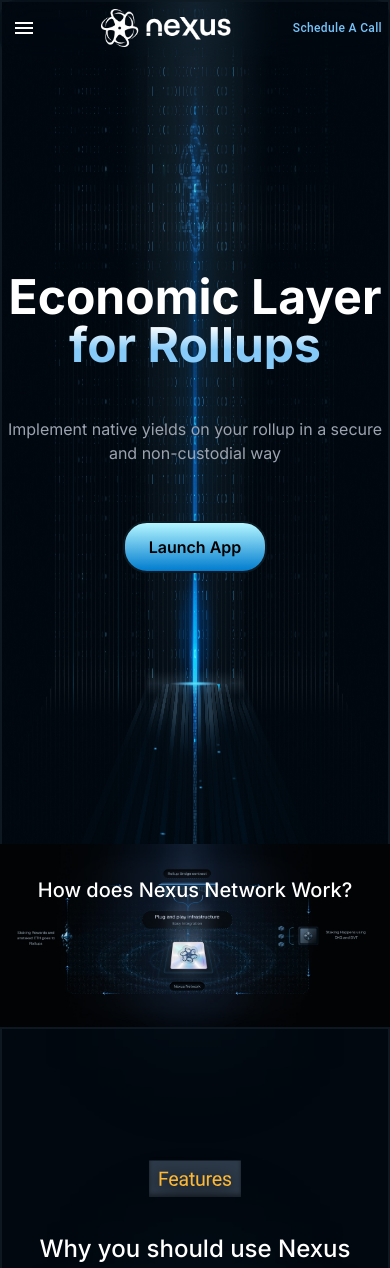
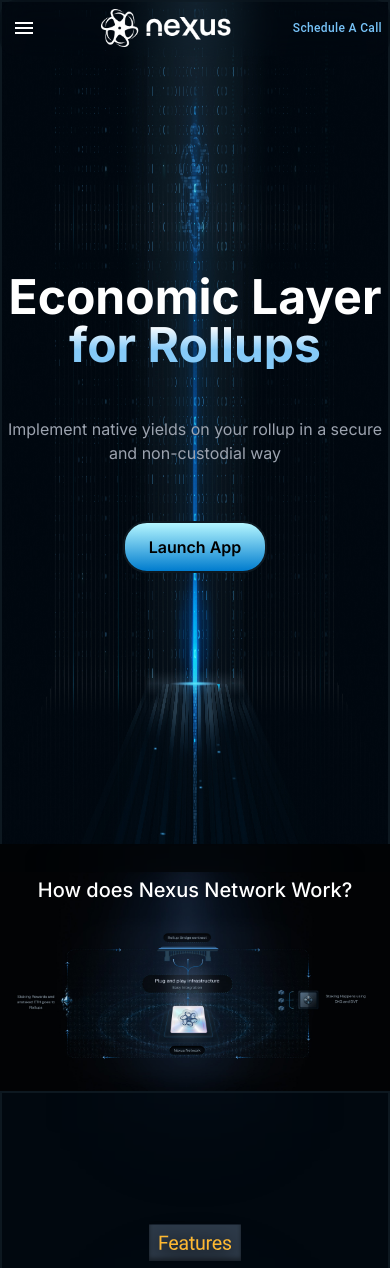
Before and after one commit to Nexus-2023/Nexus-Website, a Next.js app: page / in a window 390 px wide. Shown: the top 1268 px of the page. Built offline with nearby package versions, Linux system fonts and the light colour scheme.

Commit message:
smooth animation

```diff
--- a/src/components/pages/Work.tsx
+++ b/src/components/pages/Work.tsx
@@ -12,20 +12,20 @@
       <div className=" h-full -z-20   bg-[#010305] w-full relative  md:py-24    md:border-x-2 md:border-t-2 border-[#0D1820]   ">
         <div className="absolute top-[50%] left-[50%] transform -translate-x-1/2 -translate-y-1/2 w-[20%] h-[100%] bg-[#38598a2c] rounded-2xl blur-3xl  -z-20 " />
         <div className="  flex items-center justify-center  mt-8 ">
-          <h1 className="sm:text-4xl   font-medium  text-xl  text-wrap text-center  z-10">
+          <h1 className="lg:text-4xl   font-medium  sm:text-2xl text-xl  text-wrap text-center  z-10">
             {" "}
             How does Nexus Network Work?
           </h1>
         </div>
 
-        <div className="flex items-center justify-center -mt-24 -z-10">
+        <div className="flex items-center justify-center md:-mt-16 lg:-mt-24 -mt-8 -z-10">
           <Image
             src={diagram}
             width={0}
             height={0}
             style={{ width: "100%", height: "100%" }}
             alt="Nexus design diagram"
-            className=" aspect-video max-w-screen-xl"
+            className=" aspect-video  "
           />
         </div>
       </div>
```
